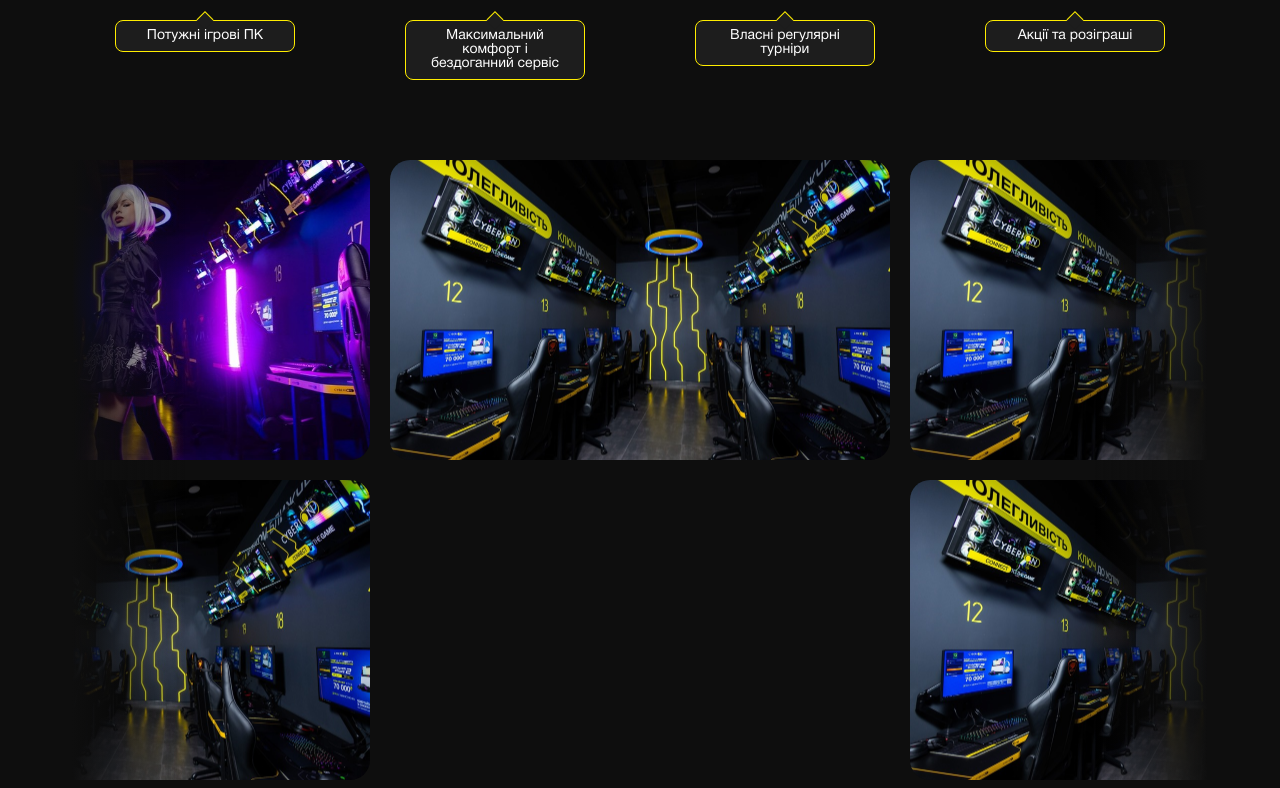
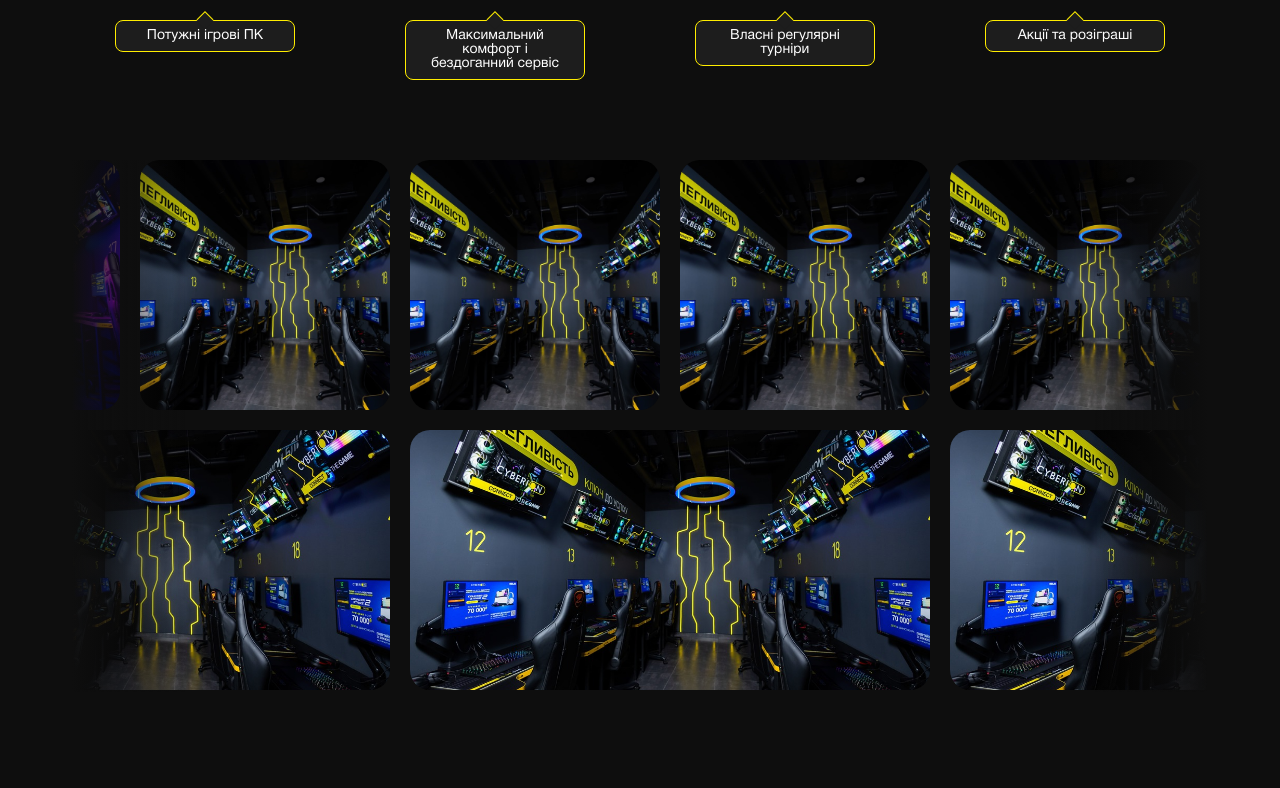
Before and after one commit to AndrewHypster/Cyberion, a Next.js app: page / in a window 1280 px wide. Shown: the part 2009-2797 px from the top of the page. Built offline with nearby package versions, Linux system fonts and the light colour scheme.

Commit message:
benefits

```diff
--- a/app/components/gallery/style.module.css
+++ b/app/components/gallery/style.module.css
@@ -16,6 +16,7 @@
   width: 100%;
   height: 100%;
   background: linear-gradient(90deg, #0e0e0e, transparent 10% 90%, #0e0e0e);
+  pointer-events: none;
   display: block;
 }
 
--- a/app/globals.css
+++ b/app/globals.css
@@ -69,6 +69,10 @@ h1, h2 {
   text-transform: uppercase;
 }
 
+img {
+  line-height: 0;
+}
+
 ::-webkit-scrollbar {
   width: 0;
 }
--- a/app/page.jsx
+++ b/app/page.jsx
@@ -121,167 +121,167 @@ export default function Home() {
         </section>
 
         <section className={s.gallery}>
-          <InfiniteGallery className={s.gallary_track}>
+          <InfiniteGallery className={s.gallery_track}>
             <div className={s.gallery_item}>
               <Image
-                className={s.galerry_img}
+                className={s.gallery_img}
                 src="/imgs/gallery-1.jpg"
                 width="500"
                 height="300"
                 alt="img"
               />
               <Image
-                className={s.galerry_img}
+                className={s.gallery_img}
+                src="/imgs/gallery-0.jpg"
+                width="500"
+                height="300"
+                alt="img"
+              />
+              <div className={s.gallery_img__large}><Image
+                className={s.gallery_img}
+                src="/imgs/gallery-0.jpg"
+                width="500"
+                height="300"
+                alt="img"
+              /></div>
+            </div>
+            <div className={s.gallery_item}>
+              <Image
+                className={s.gallery_img}
                 src="/imgs/gallery-0.jpg"
                 width="500"
                 height="300"
                 alt="img"
               />
               <Image
-                className={s.galerry_img__large}
+                className={s.gallery_img}
                 src="/imgs/gallery-0.jpg"
                 width="500"
                 height="300"
                 alt="img"
               />
+              <div className={s.gallery_img__large}><Image
+                className={s.gallery_img}
+                src="/imgs/gallery-0.jpg"
+                width="500"
+                height="300"
+                alt="img"
+              /></div>
             </div>
             <div className={s.gallery_item}>
               <Image
-                className={s.galerry_img}
+                className={s.gallery_img}
                 src="/imgs/gallery-0.jpg"
                 width="500"
                 height="300"
                 alt="img"
               />
               <Image
-                className={s.galerry_img}
+                className={s.gallery_img}
+                src="/imgs/gallery-0.jpg"
+                width="500"
+                height="300"
+                alt="img"
+              />
+              <div className={s.gallery_img__large}><Image
+                className={s.gallery_img}
+                src="/imgs/gallery-0.jpg"
+                width="500"
+                height="300"
+                alt="img"
+              /></div>
+            </div>
+            <div className={s.gallery_item}>
+              <Image
+                className={s.gallery_img}
                 src="/imgs/gallery-0.jpg"
                 width="500"
                 height="300"
                 alt="img"
               />
               <Image
-                className={s.galerry_img__large}
+                className={s.gallery_img}
                 src="/imgs/gallery-0.jpg"
                 width="500"
                 height="300"
                 alt="img"
               />
+              <div className={s.gallery_img__large}><Image
+                className={s.gallery_img}
+                src="/imgs/gallery-0.jpg"
+                width="500"
+                height="300"
+                alt="img"
+              /></div>
             </div>
             <div className={s.gallery_item}>
               <Image
-                className={s.galerry_img}
+                className={s.gallery_img}
                 src="/imgs/gallery-0.jpg"
                 width="500"
                 height="300"
                 alt="img"
               />
               <Image
-                className={s.galerry_img}
+                className={s.gallery_img}
+                src="/imgs/gallery-0.jpg"
+                width="500"
+                height="300"
+                alt="img"
+              />
+              <div className={s.gallery_img__large}><Image
+                className={s.gallery_img}
+                src="/imgs/gallery-0.jpg"
+                width="500"
+                height="300"
+                alt="img"
+              /></div>
+            </div>
+            <div className={s.gallery_item}>
+              <Image
+                className={s.gallery_img}
                 src="/imgs/gallery-0.jpg"
                 width="500"
                 height="300"
                 alt="img"
               />
               <Image
-                className={s.galerry_img__large}
+                className={s.gallery_img}
                 src="/imgs/gallery-0.jpg"
                 width="500"
                 height="300"
                 alt="img"
               />
+              <div className={s.gallery_img__large}><Image
+                className={s.gallery_img}
+                src="/imgs/gallery-0.jpg"
+                width="500"
+                height="300"
+                alt="img"
+              /></div>
             </div>
             <div className={s.gallery_item}>
               <Image
-                className={s.galerry_img}
+                className={s.gallery_img}
                 src="/imgs/gallery-0.jpg"
                 width="500"
                 height="300"
                 alt="img"
               />
               <Image
-                className={s.galerry_img}
+                className={s.gallery_img}
                 src="/imgs/gallery-0.jpg"
                 width="500"
                 height="300"
                 alt="img"
               />
-              <Image
-                className={s.galerry_img__large}
+              <div className={s.gallery_img__large}><Image
+                className={s.gallery_img}
                 src="/imgs/gallery-0.jpg"
                 width="500"
                 height="300"
                 alt="img"
-              />
-            </div>
-            <div className={s.gallery_item}>
-              <Image
-                className={s.galerry_img}
-                src="/imgs/gallery-0.jpg"
-                width="500"
-                height="300"
-                alt="img"
-              />
-              <Image
-                className={s.galerry_img}
-                src="/imgs/gallery-0.jpg"
-                width="500"
-                height="300"
-                alt="img"
-              />
-              <Image
-                className={s.galerry_img__large}
-                src="/imgs/gallery-0.jpg"
-                width="500"
-                height="300"
-                alt="img"
-              />
-            </div>
-            <div className={s.gallery_item}>
-              <Image
-                className={s.galerry_img}
-                src="/imgs/gallery-0.jpg"
-                width="500"
-                height="300"
-                alt="img"
-              />
-              <Image
-                className={s.galerry_img}
-                src="/imgs/gallery-0.jpg"
-                width="500"
-                height="300"
-                alt="img"
-              />
-              <Image
-                className={s.galerry_img__large}
-                src="/imgs/gallery-0.jpg"
-                width="500"
-                height="300"
-                alt="img"
-              />
-            </div>
-            <div className={s.gallery_item}>
-              <Image
-                className={s.galerry_img}
-                src="/imgs/gallery-0.jpg"
-                width="500"
-                height="300"
-                alt="img"
-              />
-              <Image
-                className={s.galerry_img}
-                src="/imgs/gallery-0.jpg"
-                width="500"
-                height="300"
-                alt="img"
-              />
-              <Image
-                className={s.galerry_img__large}
-                src="/imgs/gallery-0.jpg"
-                width="500"
-                height="300"
-                alt="img"
-              />
+              /></div>
             </div>
           </InfiniteGallery>
         </section>
--- a/app/page.module.css
+++ b/app/page.module.css
@@ -304,13 +304,30 @@
   gap: 20px;
   display: grid;
 }
-.gallary_track {
+.gallery_track {
   position: relative;
   gap: 20px;
 }
-.gallary_track img {
+.gallery_img {
+  width: 250px;
+  height: 100%;
+  aspect-ratio: 1 / 1;
   object-fit: cover;
   object-position: center;
   border-radius: 20px;
 }
+.gallery_img__large {
+  aspect-ratio: 1 / .5;
+  grid-column: span 2;
+}
+.gallery_img__large .gallery_img {
+  width: 100%;
+  height: 100%;
+}
+
+@media (max-width: 991px) {
+  .gallery_img {
+    width: 45vw;
+  }
+}
  /* #endregion G A L L E R Y */
```
